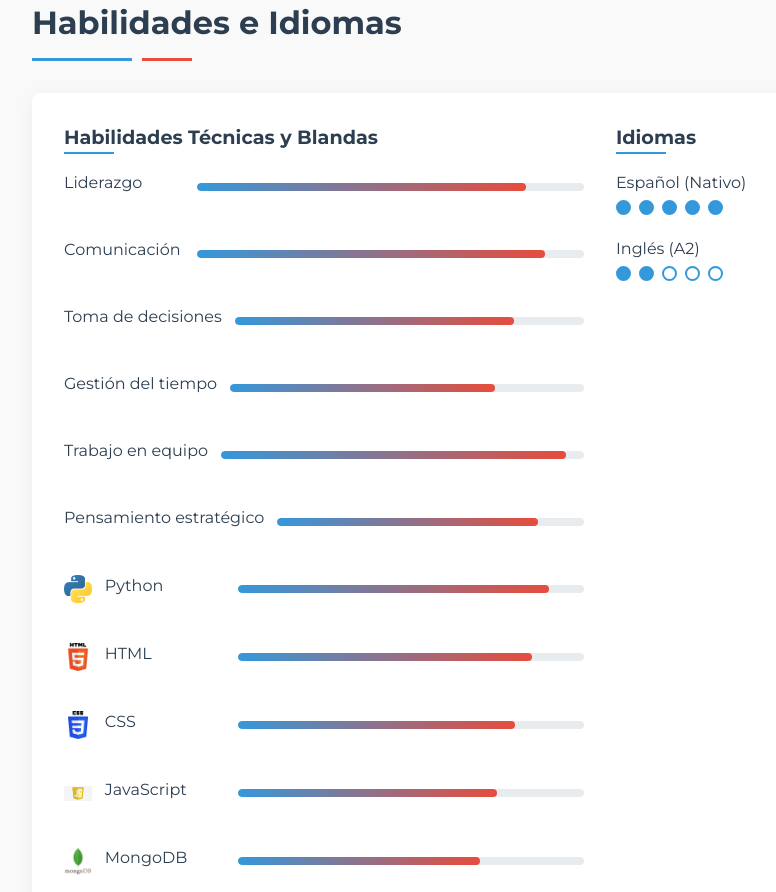
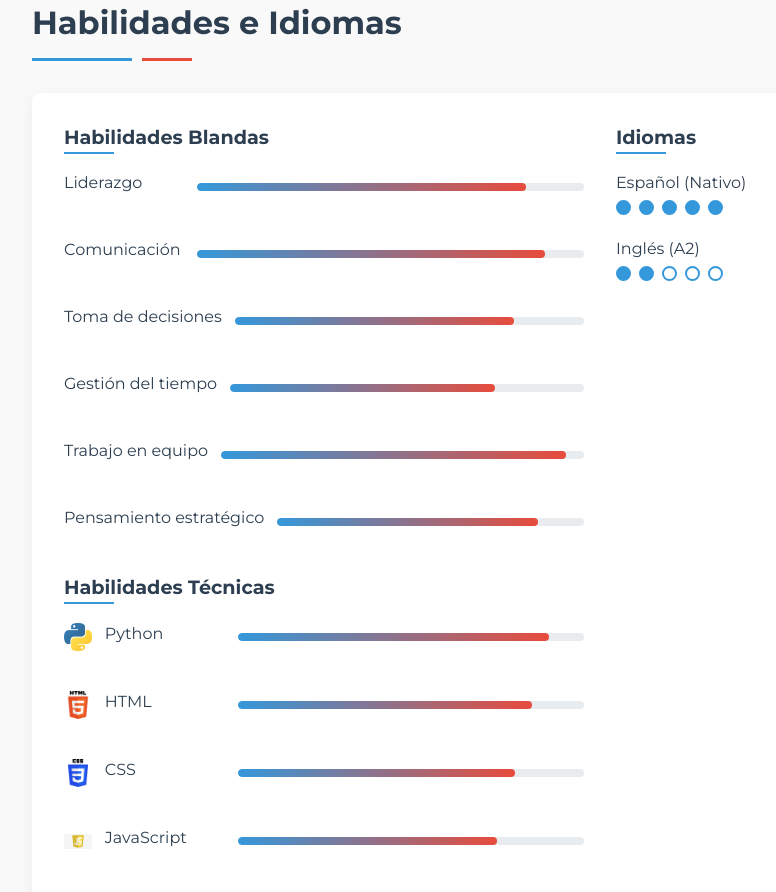
Before and after one commit to Jharmo05/HOJA-DE-VIDA, a plain HTML site: page index.html in a window 1280 px wide. Shown: the part 2056-2948 px from the top of the page, without its empty margins (40-816 px from the left). Drawn offline with Linux system fonts and the light colour scheme.

Commit message:
feat: :sparkles: New organization for skills

```diff
--- a/index.html
+++ b/index.html
@@ -125,7 +125,7 @@
             <div class="seccion-content">
                 <div class="habilidades-container">
                     <div class="habilidades-column">
-                        <h3>Habilidades Técnicas y Blandas</h3>
+                        <h3>Habilidades Blandas</h3>
                         <div class="habilidad">
                             <span class="habilidad-nombre">Liderazgo</span>
                             <div class="barra-progreso">
@@ -164,6 +164,7 @@
                         </div>
 
                         <!-- Habilidades Técnicas -->
+                        <h3>Habilidades Técnicas</h3>
                         <div class="habilidad habilidad-tecnica">
                             <img src="./img/Python-logo-notext.svg.png" alt="Logo Python">
                             <span class="habilidad-nombre">Python</span>
```
